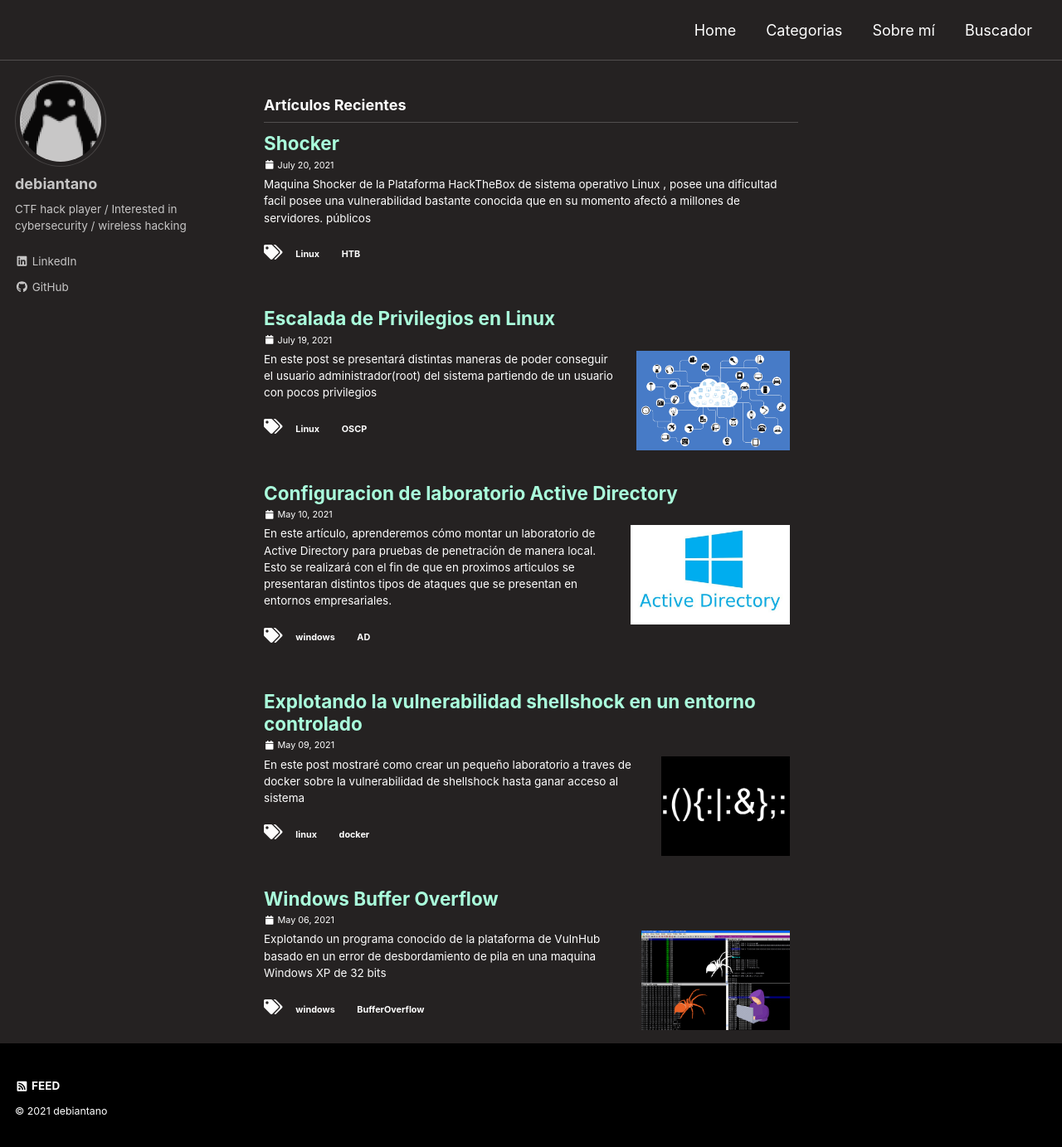
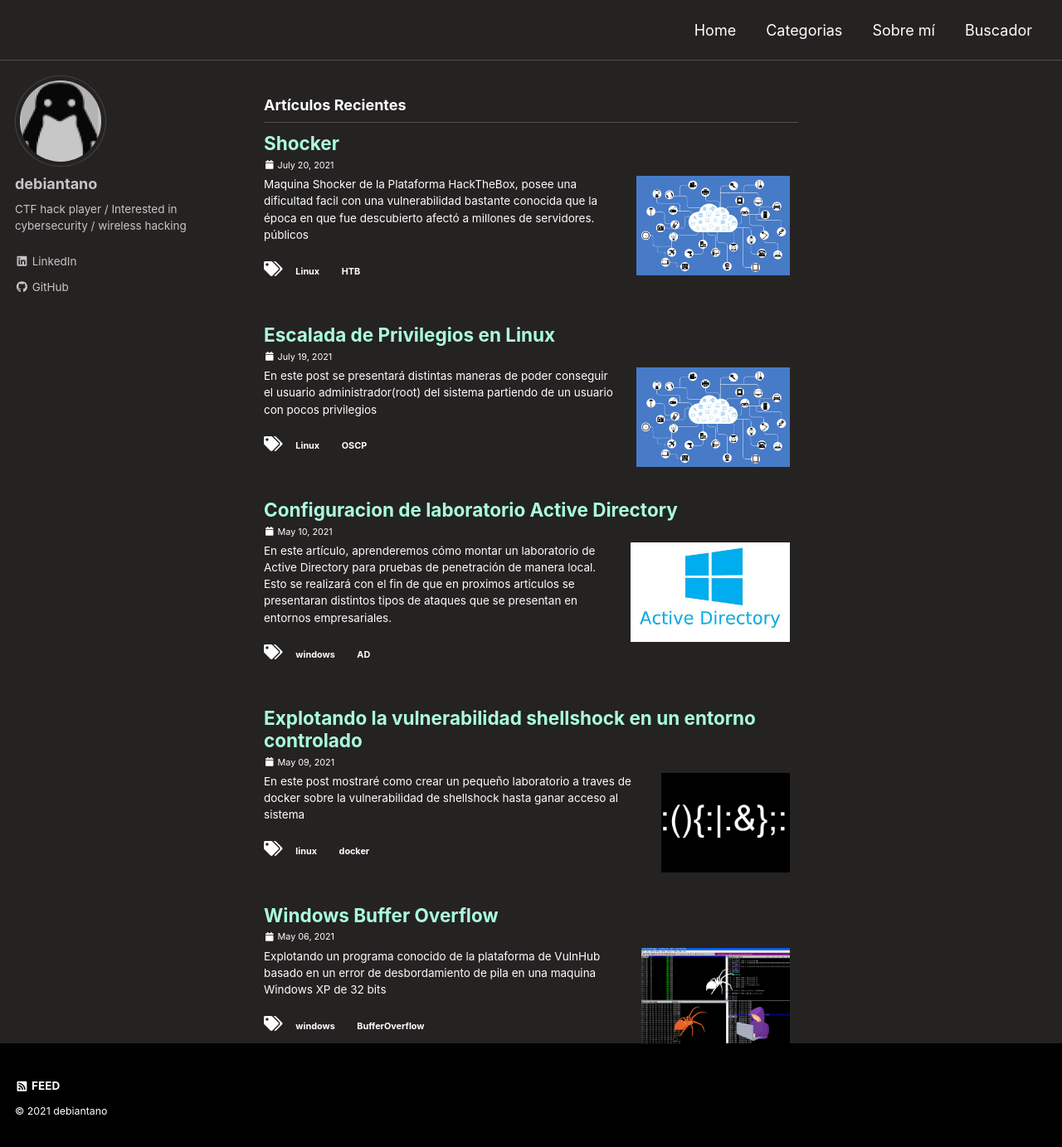
Before and after one commit to debiantano/debiantano.github.io, a Jekyll site: the page built from index.html, in a window 1280 px wide and 1385 px high. Shown: the whole window at 83% size. Built offline with Jekyll 4.4.1, drawn with Linux system fonts in a browser that asks for light colours; cached includes are drawn as plain includes; a script that is not in the unit is left out; the list of posts is cut into pages by our own code.

Commit message:
Update 2021-07-20-Shocker-HTB.md

````diff
--- a/_posts/2021-07-20-Shocker-HTB.md
+++ b/_posts/2021-07-20-Shocker-HTB.md
@@ -1,15 +1,20 @@
 ---
 layout: single
 title:  Shocker
-excerpt: "Maquina Shocker de la Plataforma HackTheBox de sistema operativo Linux , posee una dificultad facil posee una vulnerabilidad bastante conocida que en su momento afectó a millones de servidores. públicos"
+excerpt: "Maquina Shocker de la Plataforma HackTheBox, posee una dificultad facil con una vulnerabilidad bastante conocida que la época en que fue descubierto afectó a millones de servidores. públicos"
 date: 2021-07-20
 classes: wide
+header:
+    teaser: /assets/images/que-es-un-socket-y-como-funciona/portada.png
+    teaser_home_page: true
 categories:
     - WriteUp
 tags:
     - Linux
     - HTB
 ---
+
+
 
 ```bash
 $ ffuf -w /usr/share/wordlists/dirb/common.txt -u http://10.10.10.56/FUZZ -c -t 200
````
